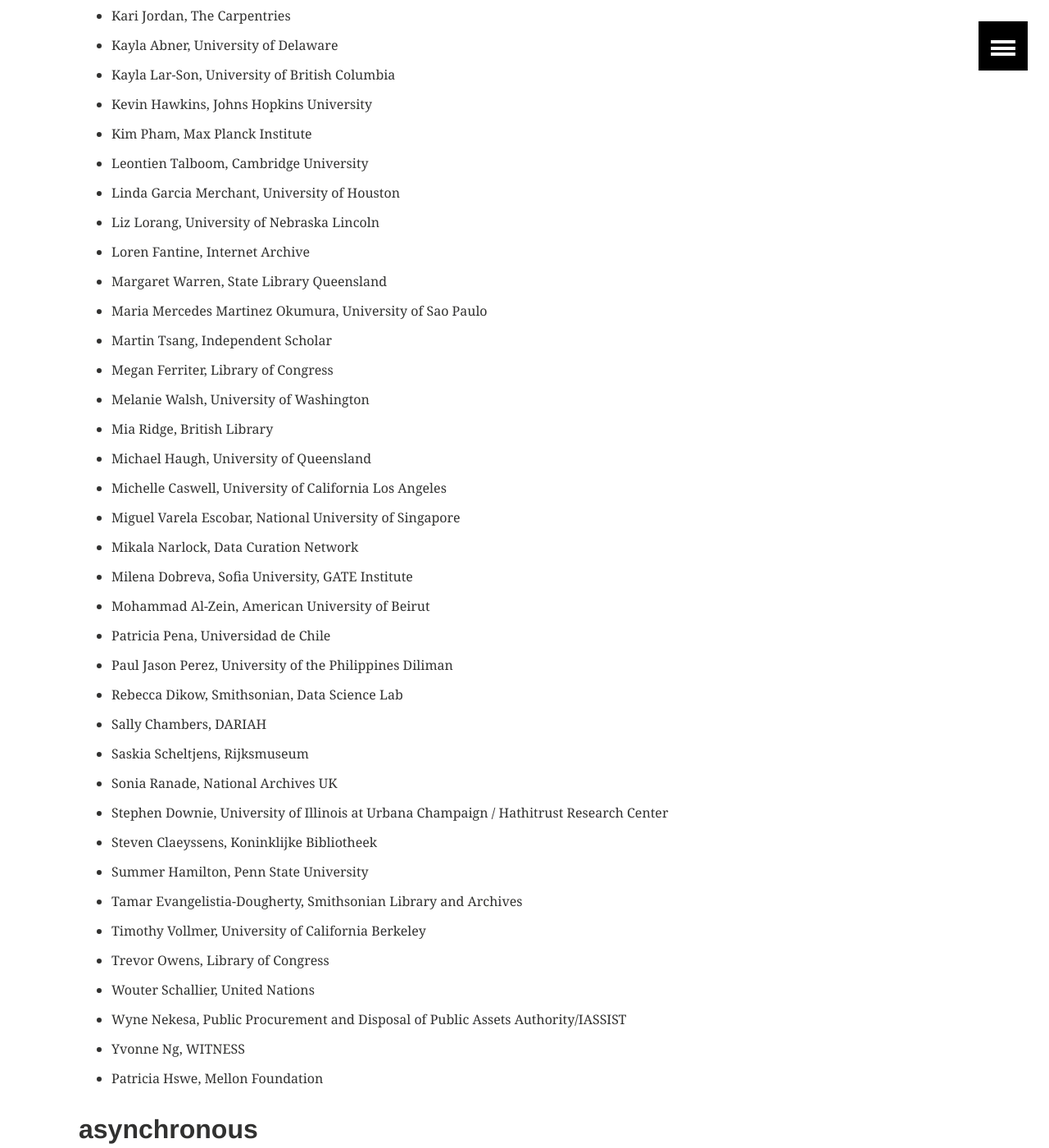
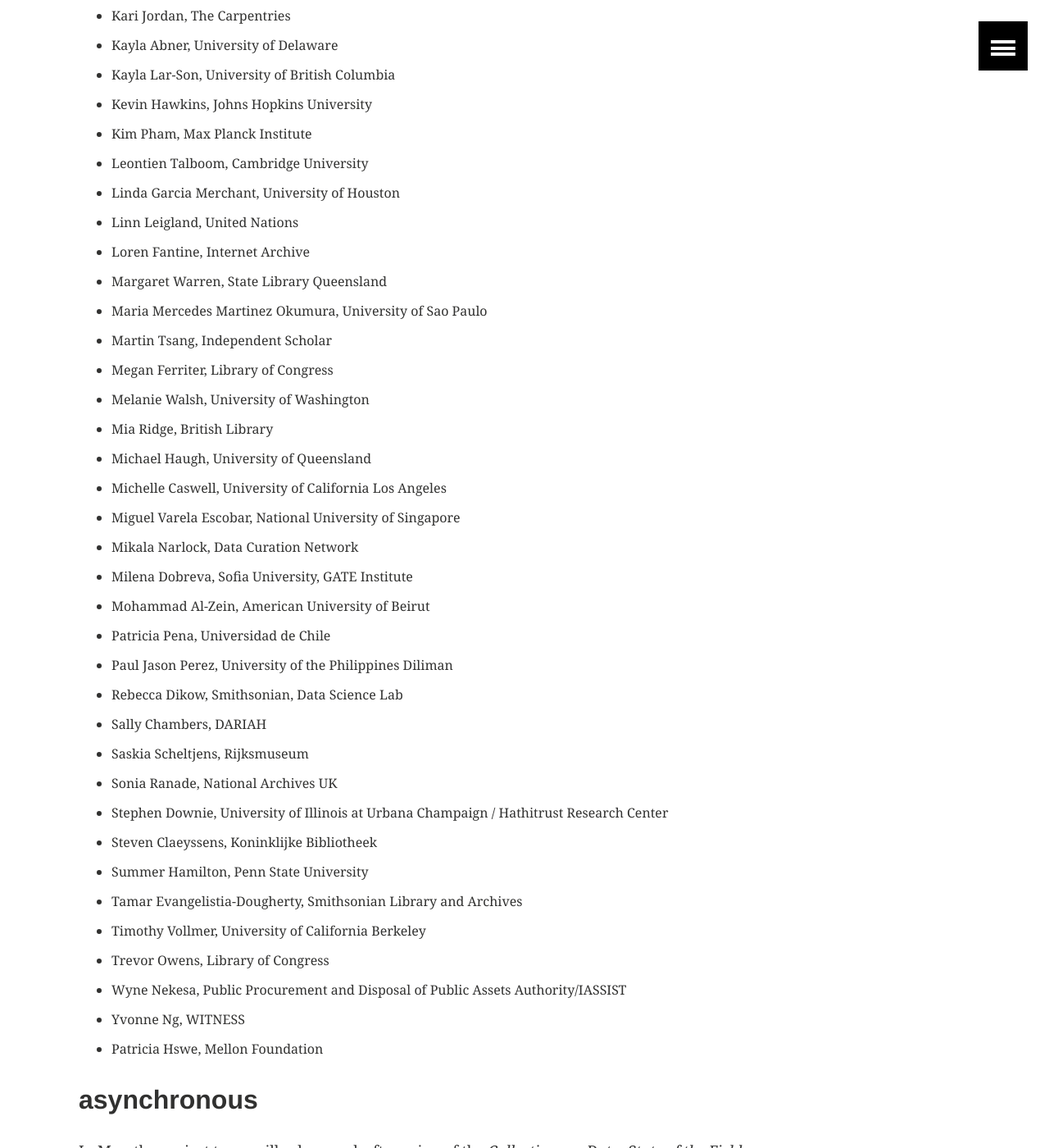
Before and after one commit to collectionsasdata/part2whole, a Jekyll site: the page built from _posts/2023-01-30-iac.markdown, in a window 1280 px wide and 1400 px high, scrolled down 1608 px. Shown: the whole window at 82% size. Built offline with Jekyll 4.4.1, drawn with Linux system fonts in a browser that asks for light colours.

Commit message:
Update 2023-01-30-iac.markdown

```diff
--- a/_posts/2023-01-30-iac.markdown
+++ b/_posts/2023-01-30-iac.markdown
@@ -45,7 +45,7 @@ We are excited to learn from the following participants at this event:
 - Kim Pham, Max Planck Institute
 - Leontien Talboom, Cambridge University
 - Linda Garcia Merchant, University of Houston
-- Liz Lorang, University of Nebraska Lincoln
+- Linn Leigland, United Nations
 - Loren Fantine, Internet Archive
 - Margaret Warren, State Library Queensland
 - Maria Mercedes Martinez Okumura, University of Sao Paulo
@@ -71,7 +71,6 @@ We are excited to learn from the following participants at this event:
 - Tamar Evangelistia-Dougherty, Smithsonian Library and Archives
 - Timothy Vollmer, University of California Berkeley
 - Trevor Owens, Library of Congress
-- Wouter Schallier, United Nations
 - Wyne Nekesa, Public Procurement and Disposal of Public Assets Authority/IASSIST
 - Yvonne Ng, WITNESS
 - Patricia Hswe, Mellon Foundation
```
